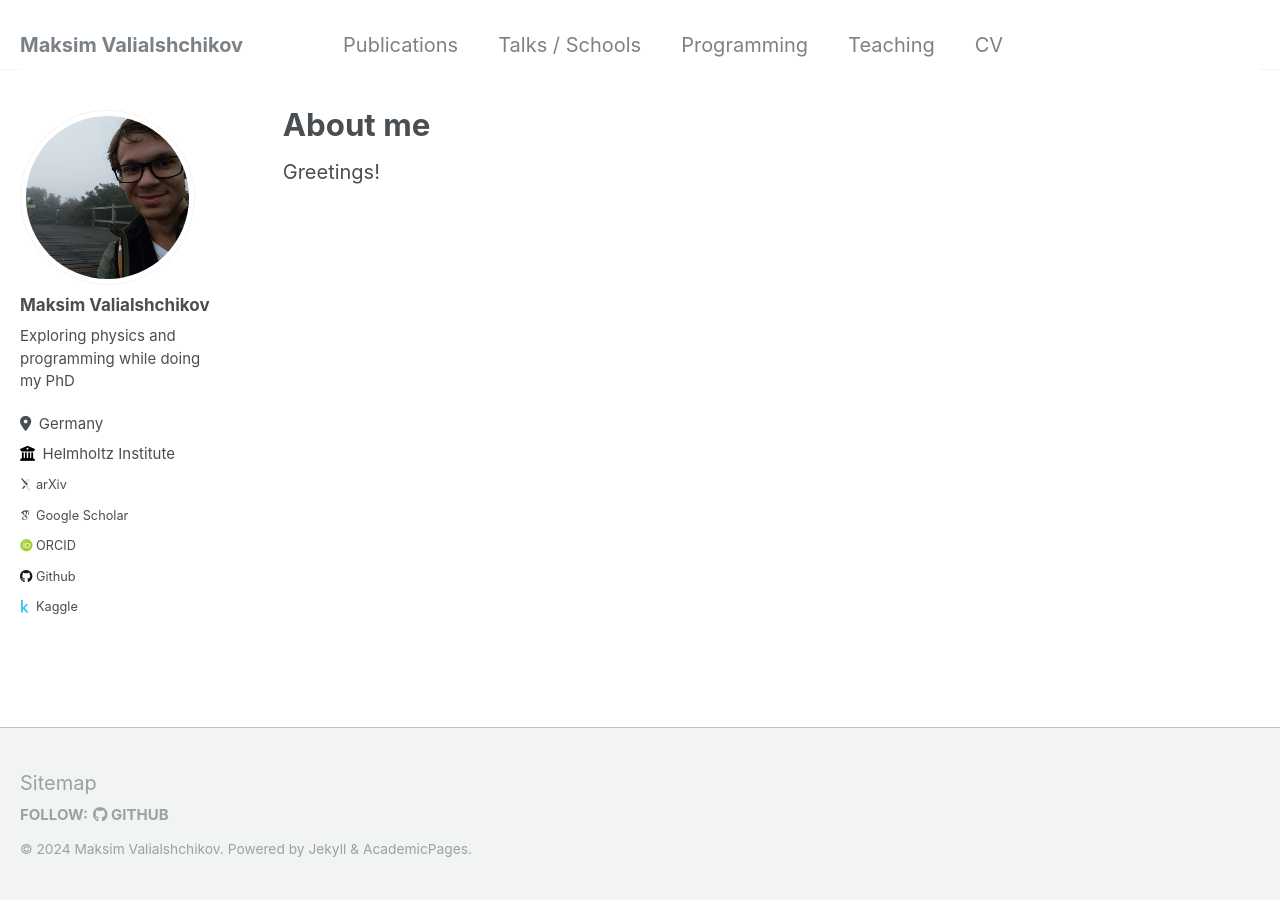
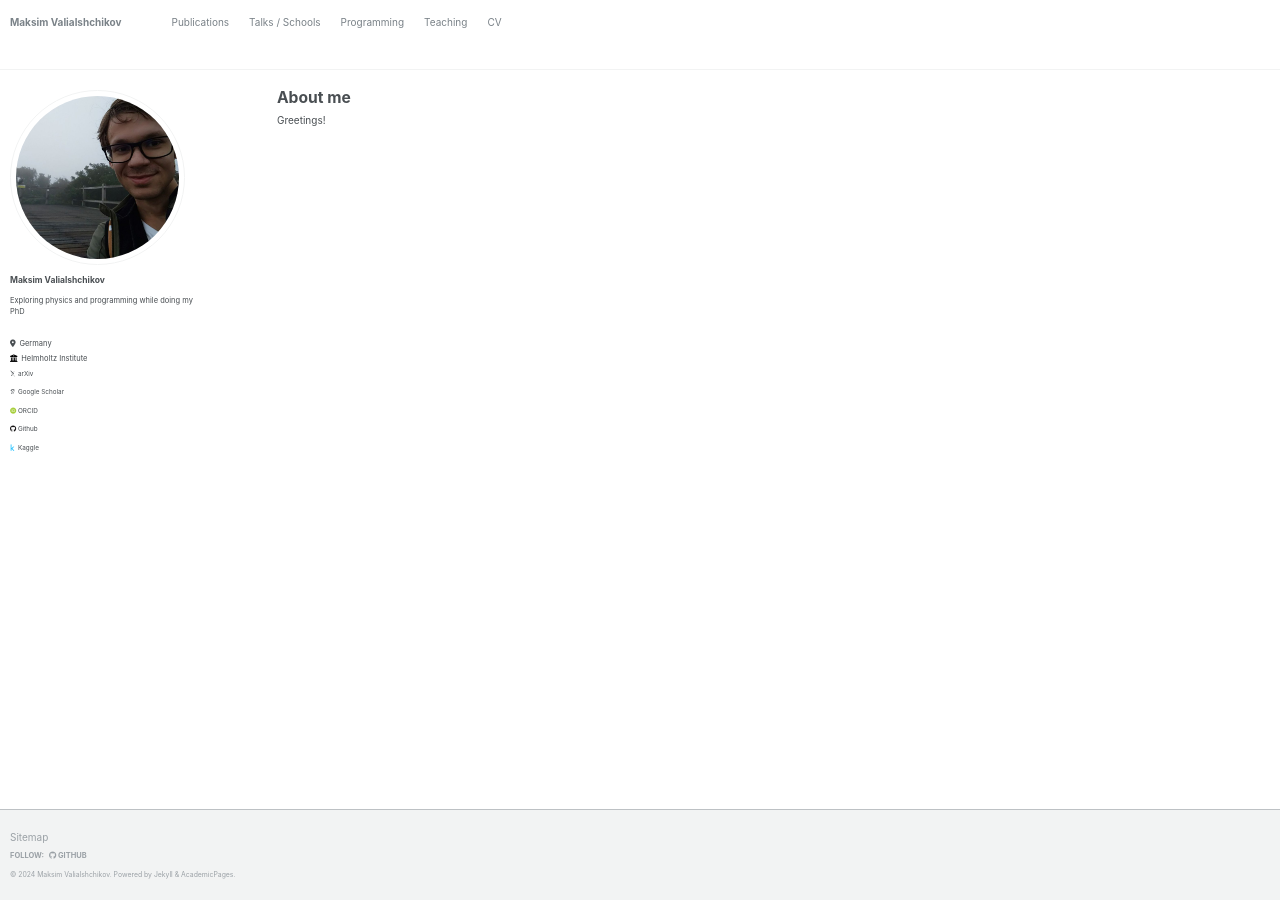
Before and after one commit to maxbalrog/maxbalrog.github.io, a Jekyll site: the page built from _pages/about.md, in a window 1280 px wide. Built offline with Jekyll 4.4.1, drawn with Linux system fonts in a browser that asks for light colours; some web fonts are replaced.

Commit message:
Test change

```diff
--- a/_sass/_reset.scss
+++ b/_sass/_reset.scss
@@ -8,18 +8,18 @@ html {
   /* apply a natural box layout model to all elements */
   box-sizing: border-box;
   background-color: $background-color;
-  font-size: 13px;
+  font-size: 10px;
 
   @include breakpoint($medium) {
-    font-size: 16px;
+    font-size: 10px;
   }
 
   @include breakpoint($large) {
-    font-size: 18px;
+    font-size: 10px;
   }
 
   @include breakpoint($x-large) {
-    font-size: 20px;
+    font-size: 10px;
   }
 
   -webkit-text-size-adjust: 100%;
```
